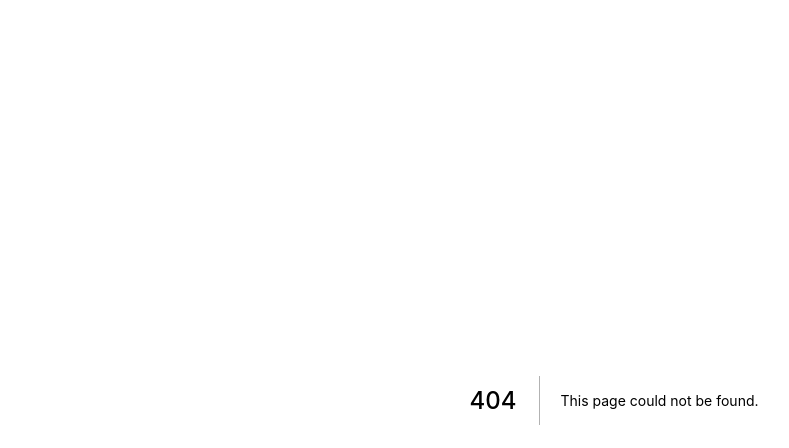
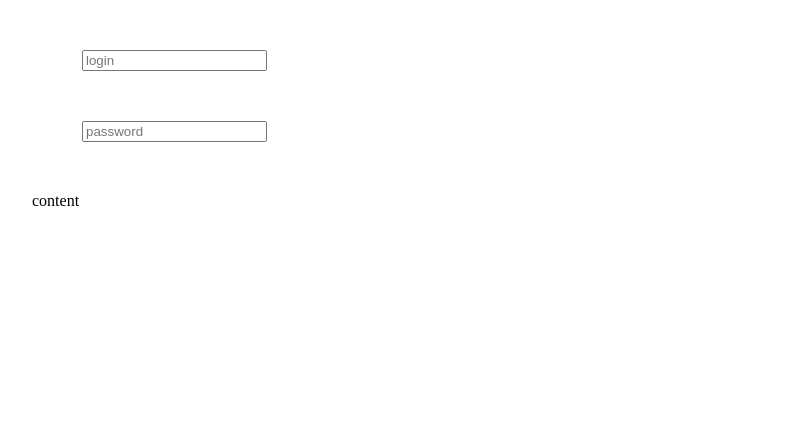
Before and after one commit to JakeKey/find-team-front, a Next.js app: page /login in a window 1280 px wide. Before the commit this address had no page. Shown: the top 448 px of the page, without its empty margins (26-815 px from the left). Built offline with nearby package versions, Linux system fonts and the light colour scheme.

Commit message:
Add basic Login page and project structure

```diff
--- /dev/null
+++ b/components/InputText/index.tsx
@@ -0,0 +1,19 @@
+import { Field } from 'formik';
+
+import { Wrapper } from './styles';
+
+type Props = {
+  name: string;
+  placeholder?: string;
+  error?: string;
+};
+
+const InputText: React.FC<Props> = ({ name, placeholder }) => {
+  return (
+    <Wrapper>
+      <Field name={name} placeholder={placeholder} />
+    </Wrapper>
+  );
+};
+
+export default InputText;
--- /dev/null
+++ b/components/InputText/styles.ts
@@ -0,0 +1,5 @@
+import styled from 'styled-components';
+
+export const Wrapper = styled.div`
+  margin: 50px;
+`;
--- /dev/null
+++ b/containers/LoginForm/LoginForm.tsx
@@ -0,0 +1,34 @@
+import { Formik, Form } from 'formik';
+
+import InputText from 'components/InputText';
+
+import { Wrapper } from './styles';
+
+type Props = {
+  handleSubmit: (values: LoginFormTypes) => void;
+};
+
+export type LoginFormTypes = {
+  login: string;
+  password: string;
+};
+
+const LoginForm: React.FC<Props> = ({ children, handleSubmit }) => {
+  const initialValues: LoginFormTypes = { login: '', password: '' };
+
+  return (
+    <Wrapper>
+      <Formik initialValues={initialValues} onSubmit={handleSubmit}>
+        {({ errors, isSubmitting }) => (
+          <Form>
+            <InputText name="login" placeholder="login" error={errors.login} />
+            <InputText name="password" placeholder="password" error={errors.password} />
+          </Form>
+        )}
+      </Formik>
+      {children}
+    </Wrapper>
+  );
+};
+
+export default LoginForm;
--- /dev/null
+++ b/containers/LoginForm/styles.ts
@@ -0,0 +1,5 @@
+import styled from 'styled-components';
+
+export const Wrapper = styled.div`
+  margin: 50px;
+`;
--- a/package.json
+++ b/package.json
@@ -8,9 +8,12 @@
     "start": "next start"
   },
   "dependencies": {
+    "formik": "^2.2.6",
     "next": "10.0.5",
     "react": "17.0.1",
-    "react-dom": "17.0.1"
+    "react-dom": "17.0.1",
+    "styled-components": "^5.2.1",
+    "@types/styled-components": "^5.1.9"
   },
   "devDependencies": {
     "@types/node": "^14.14.22",
--- a/pages/_app.tsx
+++ b/pages/_app.tsx
@@ -1,4 +1,4 @@
-import { AppProps } from 'next/app';
+import type { AppProps } from 'next/app';
 
 const MyApp: React.FC<AppProps> = ({ Component, pageProps }) => {
   return <Component {...pageProps} />;
--- a/pages/index.tsx
+++ b/pages/index.tsx
@@ -1,12 +1,10 @@
 import Head from 'next/head';
 
 const Home: React.FC = () => {
-  const test = 'asd';
-
   return (
     <div>
       <Head>
-        <title>Create Next App</title>
+        <title>Find Your Team</title>
         <link rel="icon" href="/favicon.ico" />
       </Head>
       index
--- /dev/null
+++ b/pages/login.tsx
@@ -0,0 +1,15 @@
+import LoginForm, { LoginFormTypes } from 'containers/LoginForm/LoginForm';
+
+const Login: React.FC = () => {
+  const handleSubmit = (values: LoginFormTypes): void => {
+    console.log(values);
+  };
+
+  return (
+    <LoginForm handleSubmit={handleSubmit}>
+      <div>content</div>
+    </LoginForm>
+  );
+};
+
+export default Login;
--- a/tsconfig.json
+++ b/tsconfig.json
@@ -12,7 +12,8 @@
     "moduleResolution": "node",
     "resolveJsonModule": true,
     "isolatedModules": true,
-    "jsx": "preserve"
+    "jsx": "preserve",
+    "baseUrl": "."
   },
   "include": ["next-env.d.ts", "**/*.ts", "**/*.tsx"],
   "exclude": ["node_modules"]
```
Also changed, not shown: .eslintrc.js, 1 other file (tests, documents, lock files or other folders).
